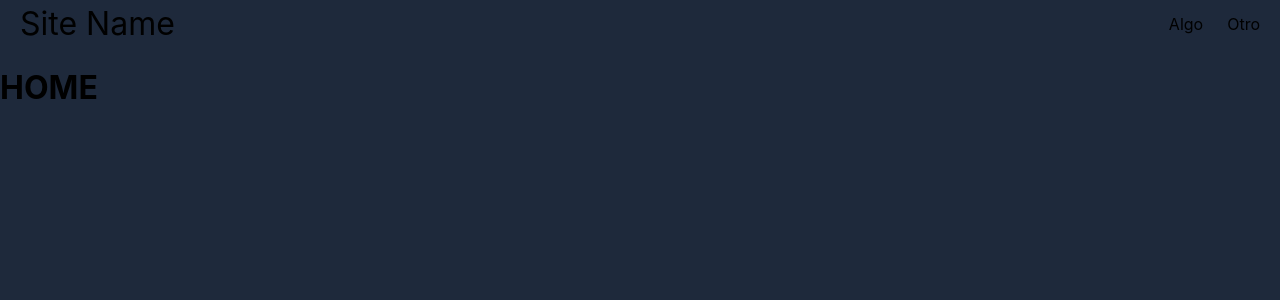
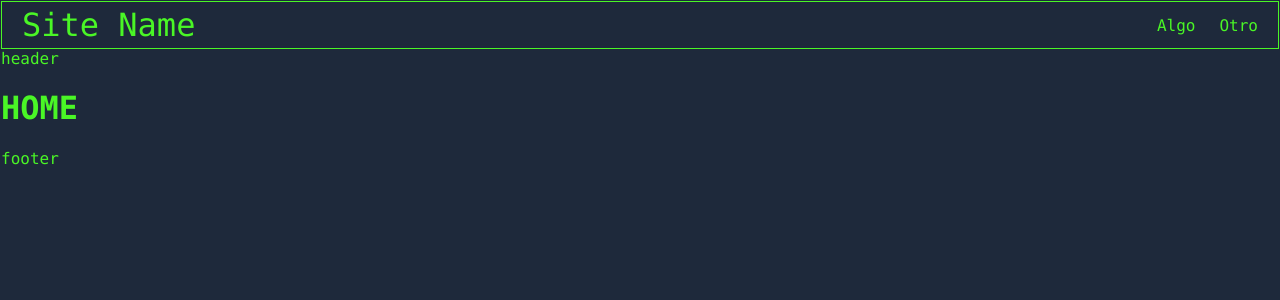
Before and after one commit to wilberth-cl/blog, a React (Create React App) app: page / in a window 1280 px wide. Shown: the top 300 px of the page. Built offline with nearby package versions, Linux system fonts and the light colour scheme.

Commit message:
Create: Layout

```diff
--- a/src/App.js
+++ b/src/App.js
@@ -1,7 +1,7 @@
 import './App.css';
 import React from 'react';
 import { BrowserRouter } from 'react-router-dom';
-import Navbar from './components/Navbar';
+import Navbar from './components/layout/Navbar';
 import MyRoutes from './components/MyRoutes';
 
 function App() {
--- /dev/null
+++ b/src/components/layout/Footer.js
@@ -0,0 +1,12 @@
+import React from "react";
+class Footer extends React.Component{
+    render() {
+        return(
+            <footer>
+                footer
+            </footer>
+        );
+    }
+}
+
+export default Footer;
--- /dev/null
+++ b/src/components/layout/Header.js
@@ -0,0 +1,12 @@
+import React from "react";
+class Header extends React.Component{
+    render() {
+        return(
+            <header>
+                header
+            </header>
+        );
+}
+}
+
+export default Header;
--- /dev/null
+++ b/src/components/layout/Layout.js
@@ -0,0 +1,19 @@
+import React from "react";
+import Header from './Header';
+import Footer from './Footer';
+
+class Layout extends React.Component{
+    render(){
+
+        return(
+            <div className="container mx-auto h-screen text-center bg-red-900">
+                <Header />
+                    <main>{this.props.children}</main>
+                <Footer />
+            </div>
+        );
+
+    }
+}
+
+export default Layout;
--- a/src/components/Navbar.js
+++ b/src/components/layout/Navbar.js
@@ -4,12 +4,12 @@ function Navbar(){
 
 	let activeStyle = {
 		/* textDecoration: 'underline', */
-		backgroundColor: 'rgb(49 46 129)',
+		/* backgroundColor: 'rgb(49 46 129)', */
 		borderBottom: '3px solid rgb(29 78 216)'
 	};
 
 	return (
-			<nav className="nav font-mono bg-slate-900 text-emerald-500">
+			<nav className="nav border-console bg-slate-900">
 				<NavLink
 				to="/"
 				className="site-title">
@@ -19,7 +19,7 @@ function Navbar(){
 					<li>
 						<NavLink
 						to="/algo"
-						className="hover:bg-indigo-700 hover:text-white active:bg-indigo-900"
+						className="hover:bg-indigo-700 hover:text-white"
 						style={ ({ isActive }) => isActive ? activeStyle : undefined }>
 							Algo
 						</NavLink>
@@ -27,7 +27,7 @@ function Navbar(){
 					<li>
 						<NavLink
 						to="/otro"
-						className="hover:bg-indigo-700 hover:text-white active:bg-indigo-900"
+						className="hover:bg-indigo-700 hover:text-white"
 						style={ ({ isActive }) => isActive ? activeStyle : undefined }>
 							Otro
 						</NavLink>
--- a/src/index.css
+++ b/src/index.css
@@ -3,13 +3,20 @@
 @tailwind utilities;
 
 body {
-  margin: 0;
-  font-family: -apple-system, BlinkMacSystemFont, 'Segoe UI', 'Roboto', 'Oxygen',
+  padding: 1px;
+  font-family: ui-monospace, SFMono-Regular, Menlo, Monaco, Consolas, "Liberation Mono", "Courier New", monospace;
+  /* font-family: -apple-system, BlinkMacSystemFont, 'Segoe UI', 'Roboto', 'Oxygen',
     'Ubuntu', 'Cantarell', 'Fira Sans', 'Droid Sans', 'Helvetica Neue',
-    sans-serif;
+    sans-serif; */
   -webkit-font-smoothing: antialiased;
   -moz-osx-font-smoothing: grayscale;
+  color: rgb(74, 246, 38);
   background-color: rgb(30 41 59);
+}
+
+.border-console
+{
+  border:1px solid rgb(74, 246, 38);
 }
 
 code {
--- a/src/pages/Algo.js
+++ b/src/pages/Algo.js
@@ -1,6 +1,10 @@
+import Layout from './../components/layout/Layout'
+
 function Algo(){
     return (
-        <h1>Algo</h1>
+        <Layout>
+            <h1>Algo</h1>
+        </Layout>
     )
 }
 
--- a/src/pages/Home.js
+++ b/src/pages/Home.js
@@ -1,8 +1,10 @@
+import Layout from "../components/layout/Layout";
+
 function Home(){
     return(
-        <div className="container mx-auto">
+        <Layout>
             <h1>HOME</h1>
-        </div>
+        </Layout>
     )
 }
 
--- a/src/pages/Otro.js
+++ b/src/pages/Otro.js
@@ -1,6 +1,10 @@
+import Layout from './../components/layout/Layout'
+
 function Otro(){
     return (
-        <h1>Otro</h1>
+        <Layout>
+            <h1>Otro</h1>
+        </Layout>
     )
 }
 
--- a/src/pages/Page404.js
+++ b/src/pages/Page404.js
@@ -1,7 +1,11 @@
+import Layout from './../components/layout/Layout'
+
 function Page404(){
-    return(
-        <h1>No Found - 404</h1>
-    );
+    return (
+        <Layout>
+            <h1>Page404</h1>
+        </Layout>
+    )
 }
 
 export default Page404;
```
